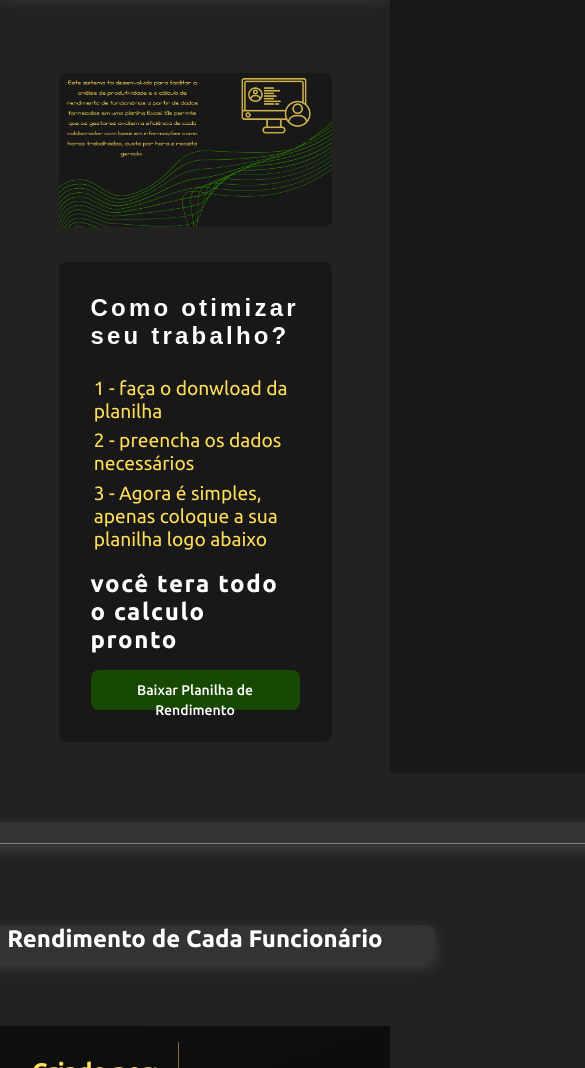
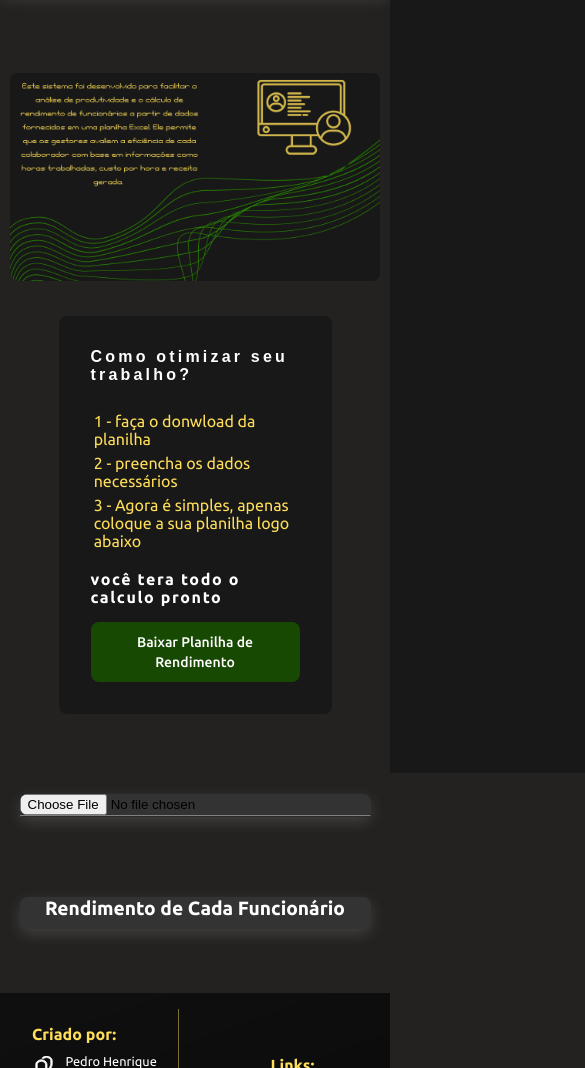
Before and after one commit to PredoH1/plannerplay, a plain HTML site: page index.html in a window 390 px wide. Shown: the part 71-1139 px from the top of the page, 585 px wide, since content can reach past the window. Drawn offline with Linux system fonts and the light colour scheme; a web font is replaced by a local one.

Commit message:
Refactor: improvement in responsiveness

```diff
--- a/style.css
+++ b/style.css
@@ -167,16 +167,12 @@ header {
   font-weight: 500;
   height: 40px;
   line-height: 20px;
-  list-style: none;
-  margin: 0;
   outline: none;
   padding: 10px 16px;
   text-align: center;
   text-decoration: none;
   transition: color 100ms;
   vertical-align: baseline;
-  user-select: none;
-  -webkit-user-select: none;
   touch-action: manipulation;
 }
 
@@ -308,10 +304,86 @@ footer {
 
 /* Responsive area*/
 
+@media (max-width: 450px) {
+  .title {
+    width: 50%;
+  }
+
+  .title h1 {
+    font-size: 1rem;
+  }
+
+  .title img {
+    margin-right: 0.5rem;
+  }
+
+  .infoHome {
+    width: 95%;
+    border-radius: 1.5rem;
+  }
+
+  .infoHome img {
+    width: 100%;
+    height: 100%;
+    border-radius: 0.5rem;
+  }
+
+  .downloadPlanilha p {
+    font-size: 1rem;
+  }
+
+  .downloadPlanilha h2 {
+    font-size: 1rem;
+  }
+
+  .botaoDownload h3 {
+    font-size: 1rem;
+  }
+
+  .buttonRendimento {
+    height: 100%;
+  }
+
+  .content {
+    width: 90%;
+  }
+
+  .content table {
+    width: 100%;
+    font-size: 0.8rem;
+  }
+
+  .result {
+    width: 90%;
+    font-size: 0.8rem;
+  }
+
+  #employeePerformance p {
+    font-size: 0.9rem;
+  }
+
+  .creators h2 {
+    font-size: 1rem;
+  }
+
+  .creators p {
+    font-size: 0.8rem;
+  }
+
+  .linksFooter h3 {
+    font-size: 1rem;
+  }
+
+  .linksFooter a {
+    font-size: 1rem;
+  }
+}
+
 @media (max-width: 999px) {
   body {
     overflow-x: hidden;
   }
+
   .nav-list {
     position: absolute;
     top: 8vh;
```
